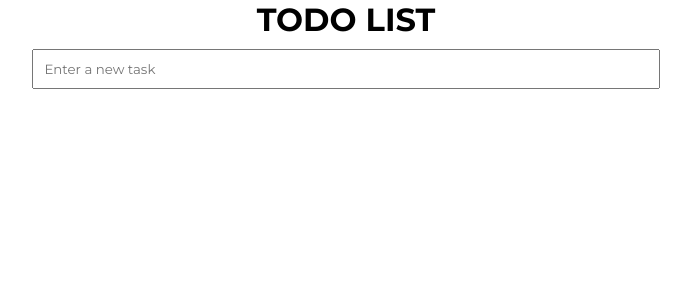
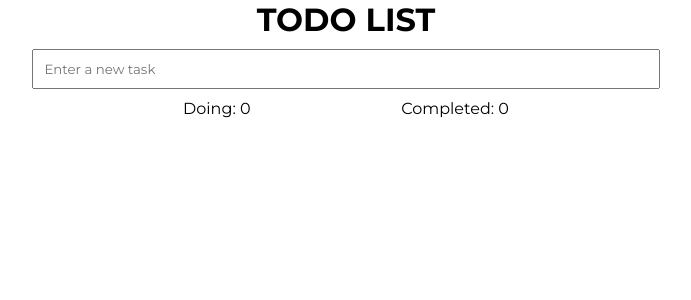
Before and after one commit to nhuquynh1499/vuejs-todos-app, a Vue app: page / in a window 1280 px wide. Shown: the top 300 px of the page, without its empty margins (294-985 px from the left). Built offline with nearby package versions, Linux system fonts and the light colour scheme.

Commit message:
Summary number

```diff
--- a/src/App.vue
+++ b/src/App.vue
@@ -17,14 +17,14 @@
     </todo-item>
   </ul>
 
-  <!-- <Summary :todos="todos"></Summary> -->
+  <Summary :todos="todos"></Summary>
 </div>
 </template>
 
 <script>
 import TodoItem from "./components/TodoItem";
 import AddNewTask from "./components/AddNewTask";
-// import Summary from './components/Summary';
+import Summary from './components/Summary';
 
 
 const shortid = require('shortid');
@@ -33,7 +33,7 @@ export default {
   components: {
     TodoItem,
     AddNewTask,
-    // Summary
+    Summary
   },
   data() {
     return {
--- a/src/components/Summary.vue
+++ b/src/components/Summary.vue
@@ -1,8 +1,8 @@
 <template>
-    <p>Doing: {{ doingList }}</p>
-    <p>Completed: {{ completedList }}</p>
-    <p>{{ todos }}</p>
-
+<div class="summary">
+    <p>Doing: {{ doingList.length }}</p>
+    <p>Completed: {{ completedList.length }}</p>
+</div>
 </template>
 
 <script>
@@ -13,10 +13,20 @@ export default {
             doingList: this.todos.filter((item) => !item.isCompleted),
             completedList: this.todos.filter((item) => item.isCompleted)
         }
+    },
+
+    watch: {
+        todos: function() {
+            this.doingList =  this.todos.filter((item) => !item.isCompleted),
+            this.completedList = this.todos.filter((item) => item.isCompleted)
+        }
     }
 }
 </script>
 
 <style scoped>
-
+    .summary {
+        display: flex;
+        justify-content: space-evenly;
+    }
 </style>
```
